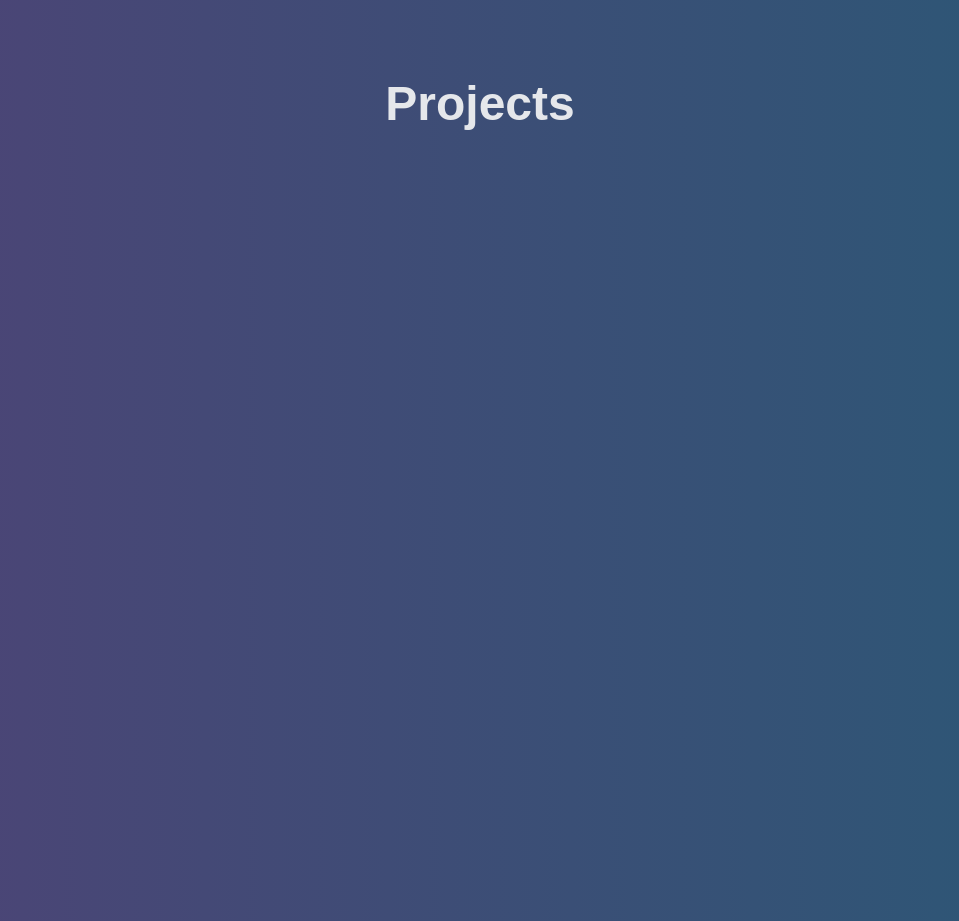
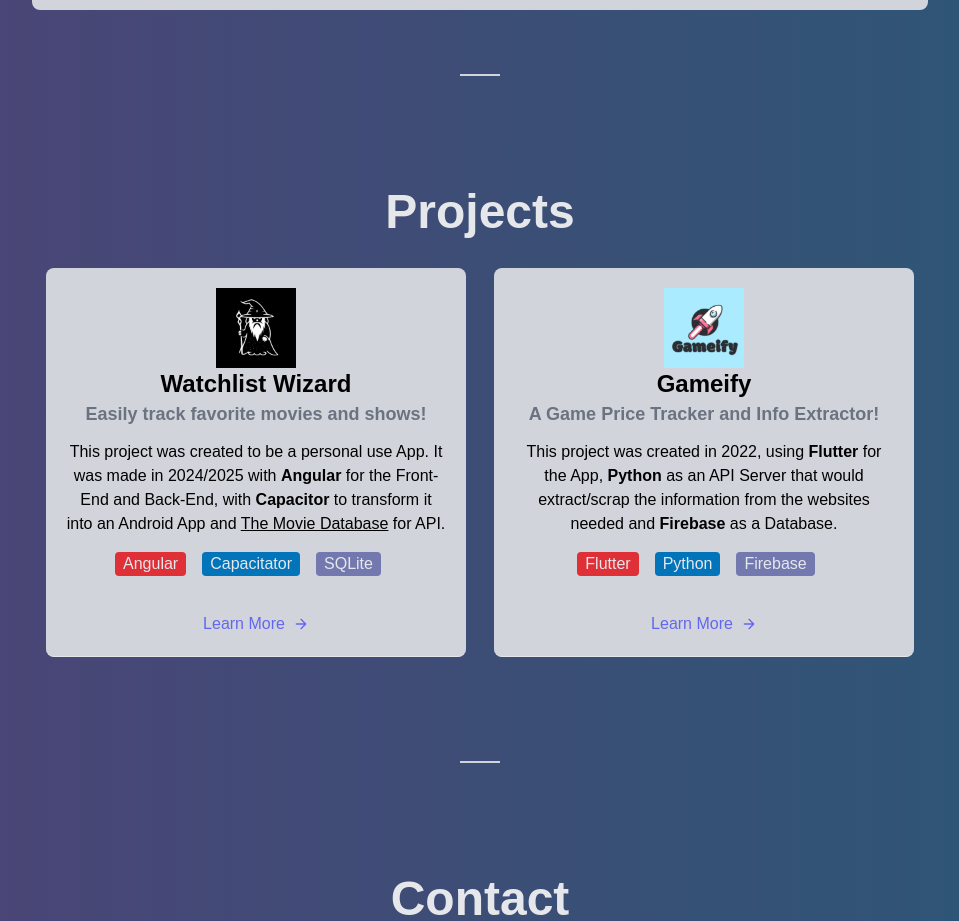
Before and after one commit to JoaoMaio/JoaoMaio.github.io, a Next.js app: page / in a window 1280 px wide. Shown: the part 1876-2797 px from the top of the page, without its empty margins (160-1119 px from the left). Built offline with nearby package versions, Linux system fonts and the light colour scheme.

Commit message:
Added Gameify project and some fixes

```diff
--- a/app/page.tsx
+++ b/app/page.tsx
@@ -8,7 +8,7 @@
       <h2 id="about" className="text-5xl pt-20 font-bold text-gray-200 text-center">About Me</h2>
 
       {/* About Section */}
-      <section className="flex items-center justify-center p-10 pb-0">
+      <section className="flex items-center justify-center p-10 pb-0 max-w-3/4 mx-auto">
         <p className="mt-4 text-white max-w-full text-3xl text-center">
           Hi there! I&apos;m <span className="text-blue-500 font-black"> Joao Maio</span>, a 23 year old developer based in Portugal, with a Master&apos;s Degree in Computer Science taken in Universidade da Beira Interior.
           <br></br>
@@ -29,7 +29,7 @@
       <h2 id="workexp" className="text-5xl pt-20 font-bold text-gray-200 text-center">Experience</h2>
 
       {/* Work Experience Section */}
-      <section className="min-h-screen flex flex-col items-center p-8 space-y-8">
+      <section className="flex flex-col items-center p-8 space-y-8 max-w-3/4 mx-auto">
         {/* Computer Science Degree */}
         <div className="px-4 py-4 mx-auto font-normal bg-gray-300 rounded-lg w-full max-w-[900px]">
           <div className="flex flex-col justify-between lg:flex-row">
@@ -157,7 +157,83 @@
       <h2 id="projects" className="text-5xl pt-20 font-bold text-gray-200 text-center">Projects</h2>
 
       {/* Projects Section */}
-      <section className="min-h-screen flex items-center justify-center p-8">
+      <section className="flex items-center justify-center p-8 max-w-3/4 mx-auto">
+
+        {/* WatchList Wizard*/}
+        <div className="bg-gray-300 p-5 flex flex-col items-center mx-auto border-b mb-10 border-gray-200 rounded-lg w-full max-w-[420px]">
+
+            <div className="h-[80px] w-[80px] inline-flex items-center justify-center flex-shrink-0">
+              <img className="h-full w-full object-contain" src="/watchlist_wizard.png" alt="Watchlist Wizard" />
+            </div>
+
+            <div className="flex-grow text-center mt-6 sm:mt-0">
+                <h1 className="text-black font-bold text-2xl">Watchlist Wizard</h1>
+                <h3 className="text-gray-500 font-bold text-lg  mb-3">Easily track favorite movies and shows!</h3>
+
+                <p>This project was created to be a personal use App. It was made in 2024/2025 with <strong className="font-bold">Angular</strong> for the Front-End and Back-End, with <strong className="font-bold">Capacitor</strong> to transform it into an Android App and <a href="https://www.themoviedb.org/" className="underline hover:text-blue-500">The Movie Database</a> for API.</p>
+
+                <div className="py-4">
+                    <div className=" inline-block mr-2 mb-2" >
+                        <div className="flex  pr-2 h-full items-center">
+                          <p className="px-2 text-gray-200 bg-angularColor rounded">Angular</p>
+                        </div>
+                    </div>
+                    <div className="inline-block mr-2 mb-2" >
+                        <div className="flex  pr-2 h-full items-center">
+                          <p className="px-2 text-gray-200 bg-drupalColor rounded">Capacitator</p>
+                        </div>
+                    </div>
+                    <div className=" inline-block mr-2 mb-2" >
+                        <div className="flex  pr-2 h-full items-center">
+                          <p className="px-2 text-gray-200 bg-phpColor rounded">SQLite</p>
+                        </div>
+                    </div>
+                </div>
+                <a className="mt-3 text-indigo-500 inline-flex items-center" href="https://github.com/JoaoMaio/WatchList-Wizard">Learn More
+                  <svg fill="none" stroke="currentColor" strokeLinecap="round" strokeLinejoin="round" strokeWidth="2" className="w-4 h-4 ml-2" viewBox="0 0 24 24">
+                      <path d="M5 12h14M12 5l7 7-7 7"></path>
+                  </svg>
+                </a>
+            </div>
+        </div>
+
+        {/* Gameify*/}
+        <div className="bg-gray-300 p-5 flex flex-col items-center mx-auto border-b mb-10 border-gray-200 rounded-lg w-full max-w-[420px]">
+
+          <div className="h-[80px] w-[80px] inline-flex items-center justify-center flex-shrink-0">
+            <img className="h-full w-full object-contain" src="/gameify.png" alt="Watchlist Wizard" />
+          </div>
+
+          <div className="flex-grow text-center mt-6 sm:mt-0">
+              <h1 className="text-black font-bold text-2xl">Gameify</h1>
+              <h3 className="text-gray-500 font-bold text-lg  mb-3">A Game Price Tracker and Info Extractor!</h3>
+
+              <p>This project was created in 2022, using <strong className="font-bold">Flutter</strong> for the App, <strong className="font-bold">Python</strong> as an API Server that would extract/scrap the information from the websites needed and <strong className="font-bold">Firebase</strong> as a Database.</p>
+
+              <div className="py-4">
+                  <div className=" inline-block mr-2 mb-2" >
+                      <div className="flex  pr-2 h-full items-center">
+                        <p className="px-2 text-gray-200 bg-angularColor rounded">Flutter</p>
+                      </div>
+                  </div>
+                  <div className="inline-block mr-2 mb-2" >
+                      <div className="flex  pr-2 h-full items-center">
+                        <p className="px-2 text-gray-200 bg-drupalColor rounded">Python</p>
+                      </div>
+                  </div>
+                  <div className=" inline-block mr-2 mb-2" >
+                      <div className="flex  pr-2 h-full items-center">
+                        <p className="px-2 text-gray-200 bg-phpColor rounded">Firebase</p>
+                      </div>
+                  </div>
+              </div>
+              <a className="mt-3 text-indigo-500 inline-flex items-center" href="https://github.com/JoaoMaio/Gameify">Learn More
+                <svg fill="none" stroke="currentColor" strokeLinecap="round" strokeLinejoin="round" strokeWidth="2" className="w-4 h-4 ml-2" viewBox="0 0 24 24">
+                    <path d="M5 12h14M12 5l7 7-7 7"></path>
+                </svg>
+              </a>
+          </div>
+          </div>
 
       </section>
 
@@ -166,9 +242,11 @@
         <hr className="w-10 border-t-2 border-gray-300 my-8"></hr>
       </div>
 
+      {/* Section Title */}
+      <h2 id="contact" className="text-5xl pt-20 font-bold text-gray-200 text-center">Contact</h2>
+
       {/* Contact Section */}
-      <section id="contact" className="min-h-screen flex items-center justify-center p-8">
-        <h2 className="text-3xl font-bold text-gray-800">Contact</h2>
+      <section  className="flex items-center justify-center p-8 max-w-3/4 mx-auto">
         <p className="mt-4 text-gray-700">
           Email me at:{" "}
           <a href="mailto:your-email@example.com" className="text-blue-500 hover:underline">
--- a/tailwind.config.js
+++ b/tailwind.config.js
@@ -19,6 +19,13 @@
         "drupalColor": "#0274ba",
         "phpColor": "#7378af",
       },
+      maxWidth: {
+        '0': '0',
+        '1/4': '25%',
+        '1/2': '50%',
+        '3/4': '75%',
+        'full': '100%',
+       }
     },
   },
   plugins: [],
```
Also changed, not shown: public/gameify.png (added), public/watchlist_wizard.png (added).
